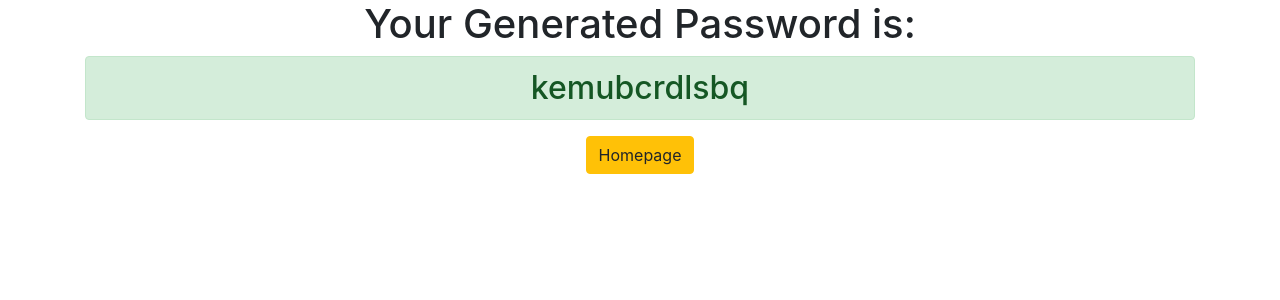
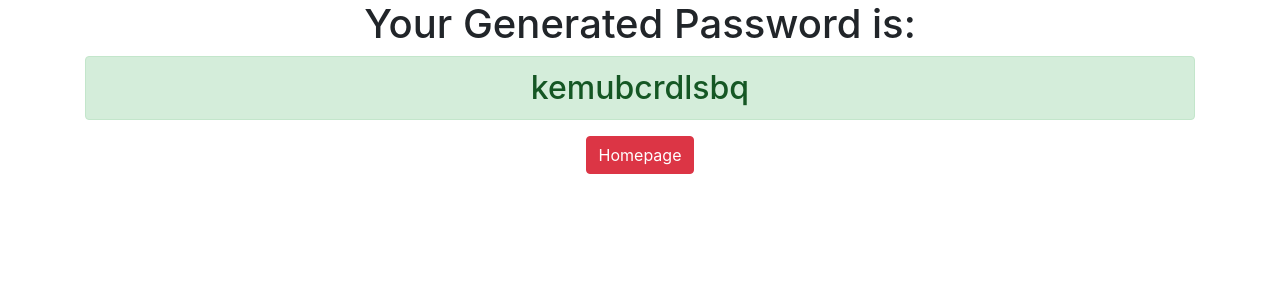
Before and after one commit to ProshonulHaque/django3-password-generator, a Django app: page /password/ in a window 1280 px wide. Shown: the top 300 px of the page. Run offline with Django 3.2, Linux system fonts and the light colour scheme; some libraries are stand-ins or nearby versions.

Commit message:
Our second commit!

```diff
--- a/generator/templates/generator/password.html
+++ b/generator/templates/generator/password.html
@@ -2,5 +2,5 @@
 <div class="container text-center">
   <h1>Your Generated Password is:</h1>
   <h2 class="alert alert-success">{{ password }}</h2>
-  <a href="{% url 'home' %}" class="btn btn-warning">Homepage</a>
+  <a href="{% url 'home' %}" class="btn btn-danger">Homepage</a>
 </div>
```
